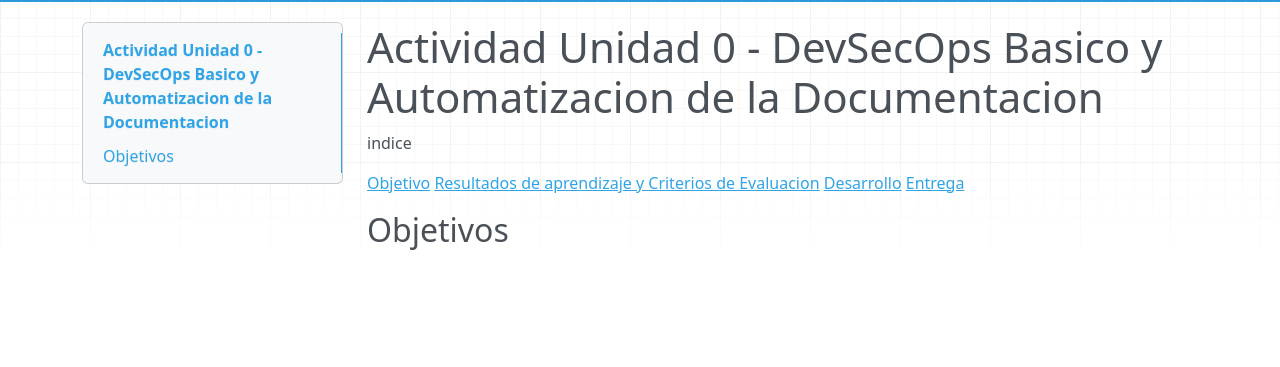
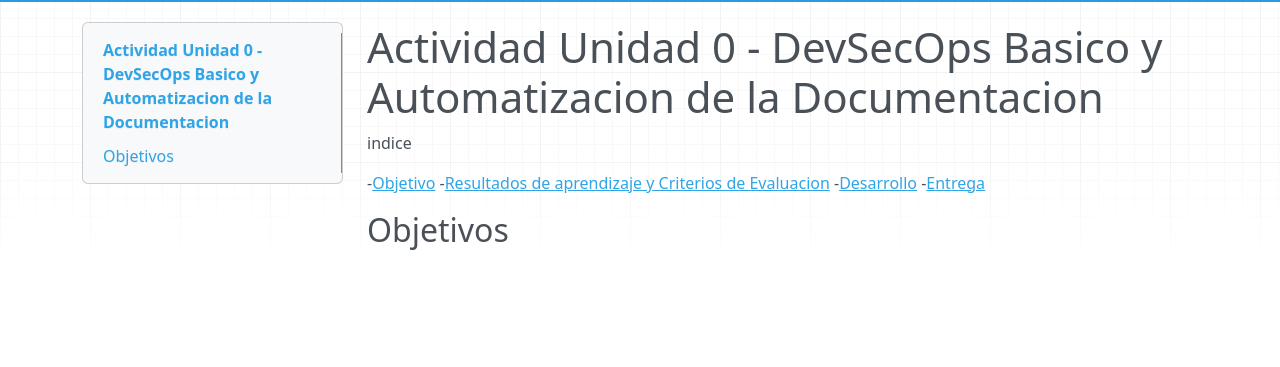
Before and after one commit to rortegas1105/PPS-Unidad0-Tarea-Ruben_OS, an MkDocs documentation site: the page built from docs/index.md, in a window 1280 px wide. Shown: the part 54-421 px from the top of the page. Built offline with MkDocs 1.6.1, drawn with Linux system fonts in a browser that asks for light colours; nearby versions of some CDN libraries.

Commit message:
rellenando mkdocs

```diff
--- a/docs/index.md
+++ b/docs/index.md
@@ -2,10 +2,10 @@
 
 indice
 
-[Objetivo](objetivos.md)
-[Resultados de aprendizaje y Criterios de Evaluacion](resultado)
-[Desarrollo](desarrollo)
-[Entrega](entrega)
+-[Objetivo](objetivos.md)
+-[Resultados de aprendizaje y Criterios de Evaluacion](resultado)
+-[Desarrollo](desarrollo)
+-[Entrega](entrega)
 
 
 ##Objetivos
```
